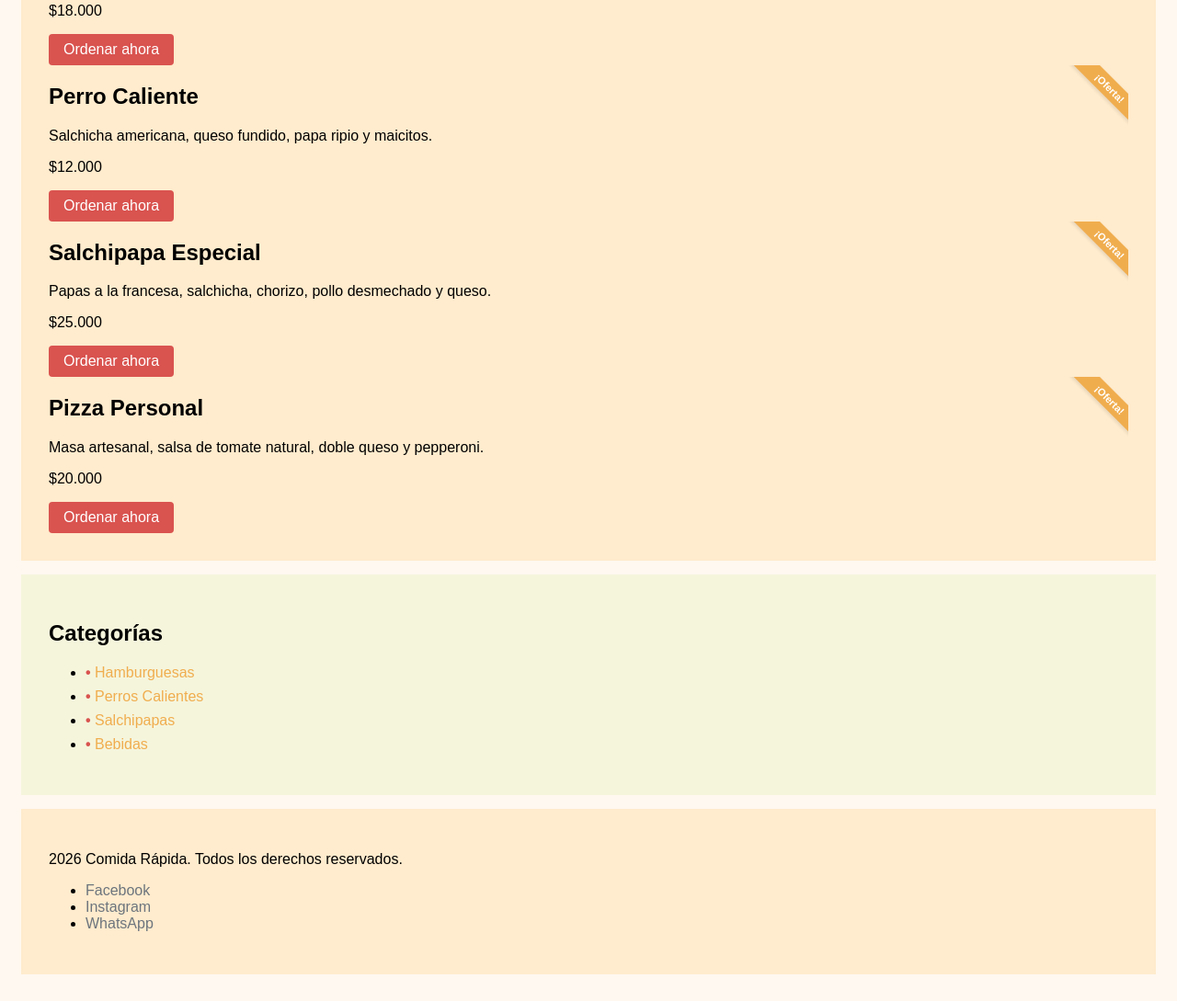
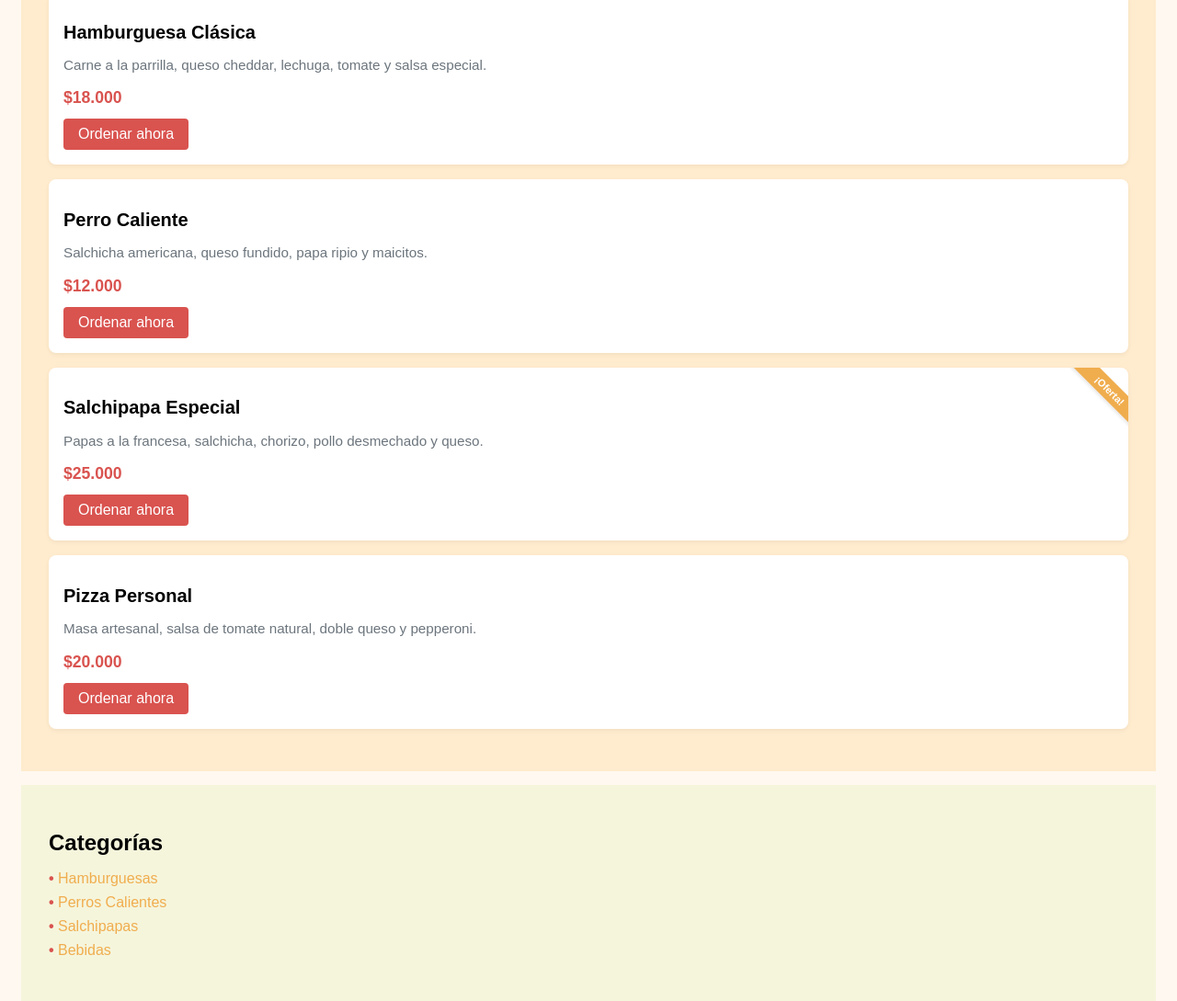
Before and after one commit to ramosrodriguezmichaelstiven-cpu/CSS, a plain HTML site: page index.html in a window 1280 px wide. Shown: the part 233-1322 px from the top of the page at 92% size. Drawn offline with Linux system fonts and the light colour scheme.

Commit message:
feature:actualizar modulos css con clases BEM planas y documentar hallazgos

```diff
--- /dev/null
+++ b/css/botones.css
@@ -0,0 +1,26 @@
+.btn {
+  color: #ffffff;
+  background-color: var(--color);
+  padding: 8px 16px;
+  border: none;
+  border-radius: 4px;
+  text-decoration: none;
+  display: inline-block;
+  transition: background-color 0.2s, transform 0.1s;
+}
+
+.btn:hover {
+  background-color: #c9302c;
+}
+
+.btn:active {
+  transform: scale(0.96);
+}
+
+.btn--secundario {
+  background-color: var(--color-gris);
+}
+
+.btn--secundario:hover {
+  background-color: #5a6268;
+}
--- /dev/null
+++ b/css/menu-lateral.css
@@ -0,0 +1,45 @@
+aside {
+  background-color: var(--color-beige);
+  margin: var(--espaciado-grande);
+  padding: var(--espaciado-medio);
+}
+
+aside h2 {
+  color: var(--color-negro);
+  margin-bottom: 12px;
+}
+
+aside ul {
+  list-style: none;
+  padding: 0;
+}
+
+aside ul li {
+  position: relative;
+  margin-bottom: 8px;
+}
+
+aside ul li a {
+  color: var(--color-mostaza);
+  text-decoration: none;
+  display: block;
+  transition: all 0.2s ease;
+}
+
+aside ul li a::before {
+  content: "• ";
+  color: var(--color);
+  font-weight: bold;
+}
+
+aside ul li a:hover {
+  background-color: #ffe6e2;
+  color: #c9302c;
+  padding-left: 4px;
+}
+
+aside ul li a:focus {
+  outline: 2px solid var(--color-mostaza);
+  outline-offset: 2px;
+  background-color: #fff3cd;
+}
--- /dev/null
+++ b/css/tarjeta.css
@@ -0,0 +1,42 @@
+.card {
+  position: relative;
+  overflow: hidden;
+  background-color: #ffffff;
+  border-radius: 8px;
+  padding: 16px;
+  margin-bottom: 16px;
+  box-shadow: 0 2px 5px rgba(0,0,0,0.05);
+}
+
+.card__title {
+  color: var(--color-negro);
+  font-size: 1.25rem;
+  margin-bottom: 8px;
+}
+
+.card__description {
+  color: var(--color-gris);
+  font-size: 0.95rem;
+  margin-bottom: 12px;
+}
+
+.card__price {
+  color: var(--color);
+  font-weight: bold;
+  font-size: 1.1rem;
+  margin-bottom: 12px;
+}
+
+.card--destacada::after {
+  content: "¡Oferta!";
+  position: absolute;
+  top: 15px;
+  right: -30px;
+  background-color: var(--color-mostaza);
+  color: #ffffff;
+  font-size: 11px;
+  font-weight: bold;
+  padding: 4px 30px;
+  transform: rotate(45deg);
+  box-shadow: 0 2px 4px rgba(0,0,0,0.1);
+}
--- a/index.html
+++ b/index.html
@@ -19,29 +19,32 @@
   </header>
   <main>
     <section class="catalogo">
-      <article class="tarjeta-producto">
-        <h2>Hamburguesa Clásica</h2>
-        <p class="descripcion">Carne a la parrilla, queso cheddar, lechuga, tomate y salsa especial.</p>
-        <p class="precio">$18.000</p>
-        <a href="#" class="btn-comprar">Ordenar ahora</a>
+      <article class="card">
+        <h2 class="card__title">Hamburguesa Clásica</h2>
+        <p class="card__description">Carne a la parrilla, queso cheddar, lechuga, tomate y salsa especial.</p>
+        <p class="card__price">$18.000</p>
+        <a href="#" class="btn">Ordenar ahora</a>
       </article>
-      <article class="tarjeta-producto">
-        <h2>Perro Caliente</h2>
-        <p class="descripcion">Salchicha americana, queso fundido, papa ripio y maicitos.</p>
-        <p class="precio">$12.000</p>
-        <a href="#" class="btn-comprar">Ordenar ahora</a>
+
+      <article class="card">
+        <h2 class="card__title">Perro Caliente</h2>
+        <p class="card__description">Salchicha americana, queso fundido, papa ripio y maicitos.</p>
+        <p class="card__price">$12.000</p>
+        <a href="#" class="btn">Ordenar ahora</a>
       </article>
-      <article class="tarjeta-producto">
-        <h2>Salchipapa Especial</h2>
-        <p class="descripcion">Papas a la francesa, salchicha, chorizo, pollo desmechado y queso.</p>
-        <p class="precio">$25.000</p>
-        <a href="#" class="btn-comprar" id="btn-destacado">Ordenar ahora</a>
+
+      <article class="card card--destacada">
+        <h2 class="card__title">Salchipapa Especial</h2>
+        <p class="card__description">Papas a la francesa, salchicha, chorizo, pollo desmechado y queso.</p>
+        <p class="card__price">$25.000</p>
+        <a href="#" class="btn" id="btn-destacado">Ordenar ahora</a>
       </article>
-      <article class="tarjeta-producto">
-        <h2>Pizza Personal</h2>
-        <p class="descripcion">Masa artesanal, salsa de tomate natural, doble queso y pepperoni.</p>
-        <p class="precio">$20.000</p>
-        <a href="#" class="btn-comprar">Ordenar ahora</a>
+
+      <article class="card">
+        <h2 class="card__title">Pizza Personal</h2>
+        <p class="card__description">Masa artesanal, salsa de tomate natural, doble queso y pepperoni.</p>
+        <p class="card__price">$20.000</p>
+        <a href="#" class="btn">Ordenar ahora</a>
       </article>
     </section>
   </main>
@@ -55,7 +58,7 @@
     </ul>
   </aside>
   <footer>
-    <p> 2026 Comida Rápida. Todos los derechos reservados.</p>
+    <p>2026 Comida Rápida. Todos los derechos reservados.</p>
     <ul>
       <li><a href="#">Facebook</a></li>
       <li><a href="#">Instagram</a></li>
--- a/styles.css
+++ b/styles.css
@@ -1,3 +1,6 @@
+@import url('css/tarjeta.css');
+@import url('css/botones.css');
+@import url('css/menu-lateral.css');
 :root {
   --color: #d9534f;
   --color-negro: #000;
@@ -10,18 +13,20 @@
   --espaciado-grande: 15px;
   --espaciado-medio: 30px;
 }
+
 body {
   font-family: sans-serif;
   color: var(--color-negro);
-  background-color: var( --color-blanco);
+  background-color: var(--color-blanco);
 }
 
 header {
   background-color: var(--color-bisque);
-  margin: var(--margin);
-  padding: var(--padding);
+  margin: var(--espaciado-grande);
+  padding: var(--espaciado-medio);
   background-image: url(comida.png);
 }
+
 header nav ul li a {
   color: var(--color-negro);
   text-decoration: none;
@@ -31,17 +36,6 @@ main {
   background-color: var(--color-blanchedalmond);
   margin: var(--espaciado-grande);
   padding: var(--espaciado-medio);
-}
-
-aside {
-  background-color: var(--color-beige);
-  margin: var(--espaciado-grande);
-  padding: var(--espaciado-medio);
-}
-
-aside ul li a {
-  color: var(--color-mostaza);
-  text-decoration: none;
 }
 
 footer {
@@ -54,87 +48,3 @@ footer ul li a {
   color: var(--color-gris);
   text-decoration: none;
 }
-
-.btn-comprar {
-  color: var(--color);
-}
-
-.btn-comprar {
-  color: var(--color);
-}
-
-.btn-comprar {
-    color: var(--color);
-    background-color: transparent;
-    padding: 0;
-    border-radius: 0;
-    text-decoration: underline;
-    display: inline;
-}
-
-
-aside ul li {
-  position: relative;
-  margin-bottom: 8px;
-}
-
-aside ul li a::before {
-  content: "• ";
-  color: #d9534f;
-  font-weight: bold;
-}
-
-
-aside ul li a:hover {
-  background-color: #ffe6e2;
-  color: #c9302c;
-  padding-left: 4px;
-  transition: all 0.2s ease;
-}
-
-aside ul li a:focus {
-  outline: 2px solid #f0ad4e;
-  outline-offset: 2px;
-  background-color: #fff3cd;
-}
-
-
-.btn-comprar {
-  color: #ffffff;
-  background-color: #d9534f;
-  padding: 8px 16px;
-  border: none;
-  border-radius: 4px;
-  text-decoration: none;
-  display: inline-block;
-  transition: background-color 0.2s, transform 0.1s;
-}
-
-
-.btn-comprar:hover {
-  background-color: #c9302c;
-}
-
-.btn-comprar:active {
-  transform: scale(0.96);
-}
-
-
-.tarjeta-producto {
-  position: relative;
-  overflow: hidden;
-}
-
-.tarjeta-producto::after {
-  content: "¡Oferta!";
-  position: absolute;
-  top: 15px;
-  right: -30px;
-  background-color: #f0ad4e;
-  color: #ffffff;
-  font-size: 11px;
-  font-weight: bold;
-  padding: 4px 30px;
-  transform: rotate(45deg);
-  box-shadow: 0 2px 4px rgba(0,0,0,0.1);
-}
```
